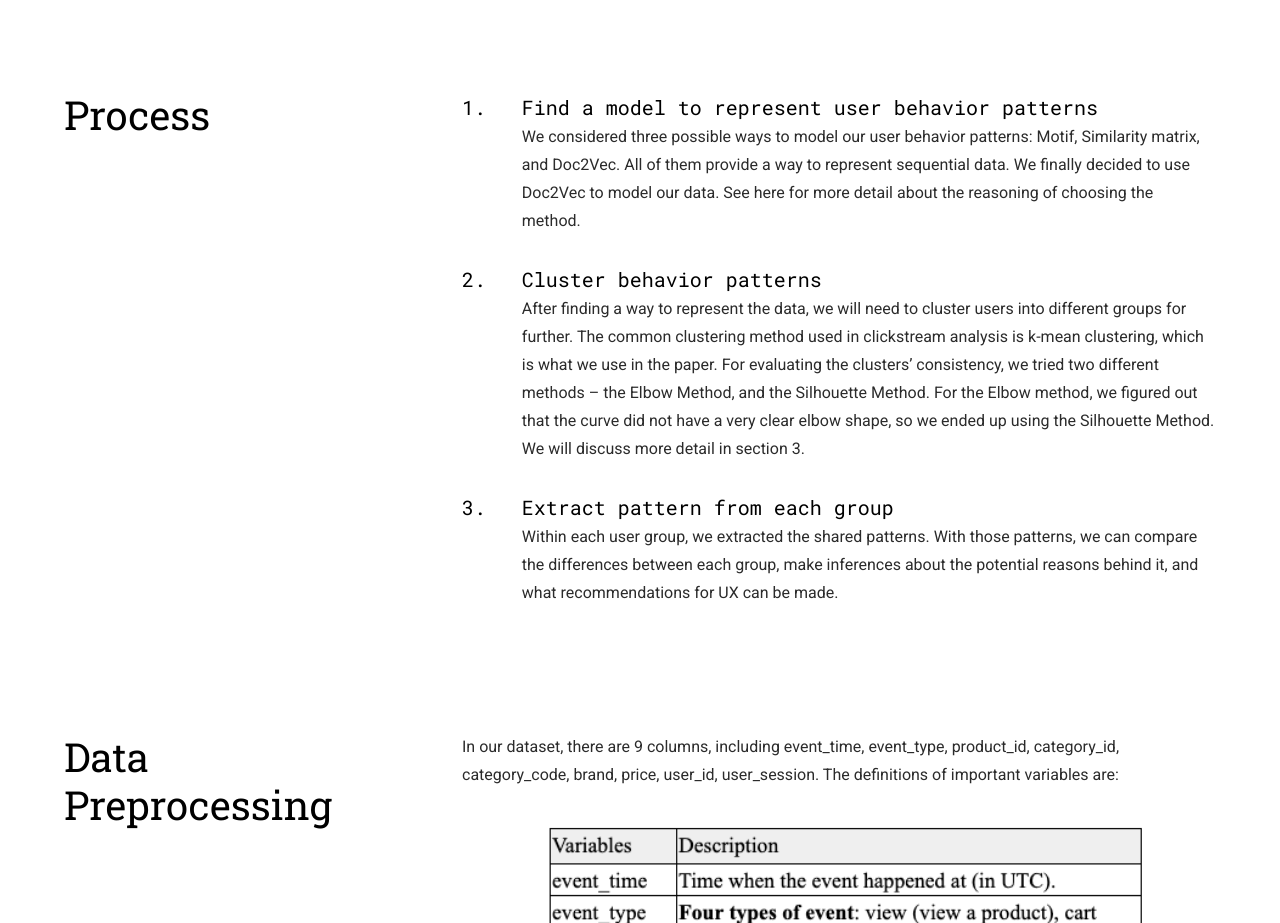
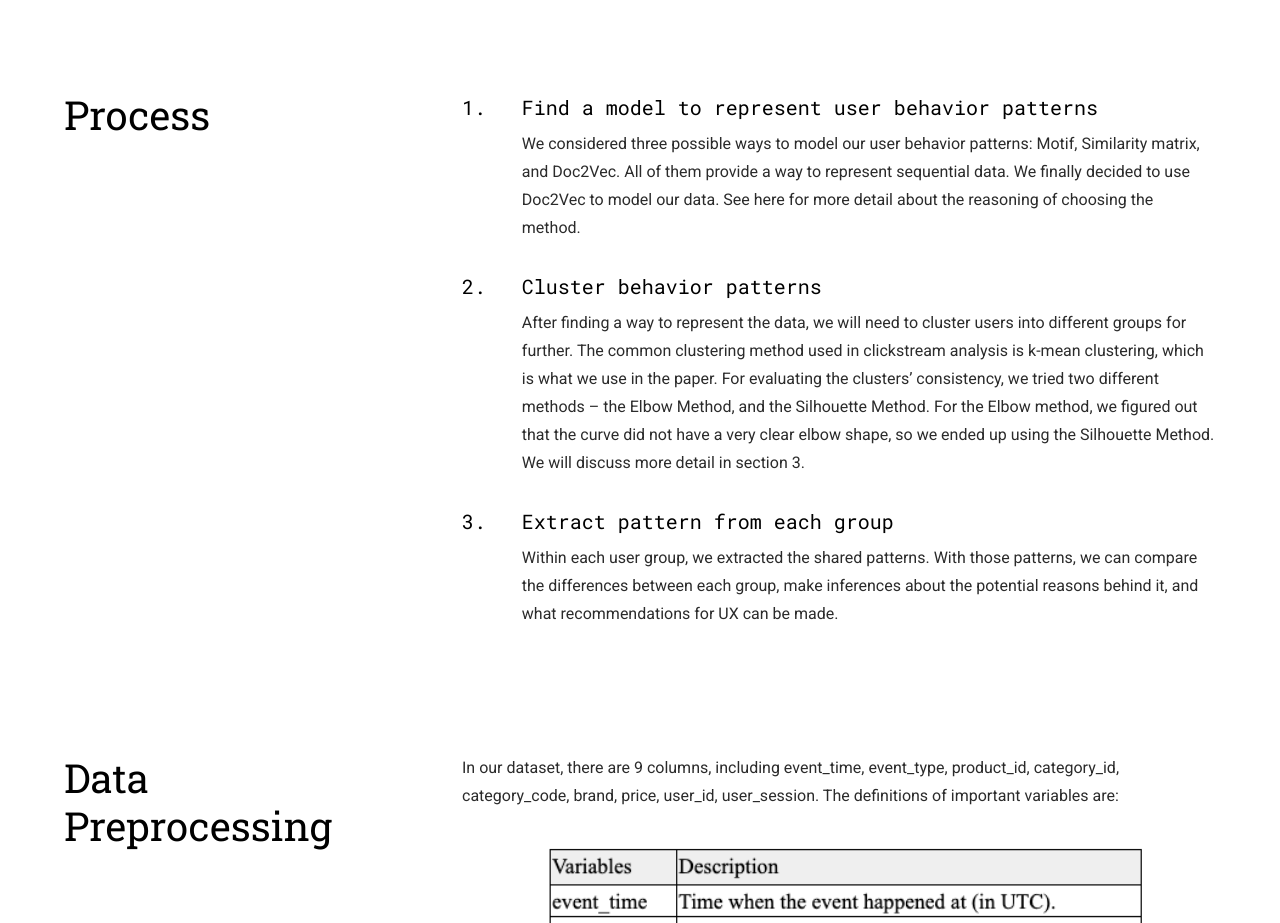
Before and after one commit to syc92/portfolio_work, a plain HTML site: page project_data_clickstream.html in a window 1280 px wide. Shown: the part 1480-2403 px from the top of the page. Drawn offline with nearby package versions, Linux system fonts and the light colour scheme.

Commit message:
update content and style

```diff
--- a/project_data_clickstream.html
+++ b/project_data_clickstream.html
@@ -114,7 +114,8 @@
                             <h3 class="contentBlockWidth_1_20 pHighlightRegular">1.</h3>
                             <div class="contentBlockWidth_19_20">
                                 <h3 class="pHighlightRegular">Find a model to represent user behavior patterns</h3>
-                                <p class="marginTop8">We considered three possible ways to model our user behavior patterns: Motif, Similarity matrix, and Doc2Vec. All of them provide a way to represent sequential data. We finally decided to use Doc2Vec to model our data. See here for more detail about the reasoning of choosing the method.</p>
+                                <div class="vSpace8"></div>
+                                <p>We considered three possible ways to model our user behavior patterns: Motif, Similarity matrix, and Doc2Vec. All of them provide a way to represent sequential data. We finally decided to use Doc2Vec to model our data. See here for more detail about the reasoning of choosing the method.</p>
                             </div>
                         </div>
                         <div class="vSpace28"></div>
@@ -122,7 +123,8 @@
                             <h3 class="contentBlockWidth_1_20 pHighlightRegular">2.</h3>
                             <div class="contentBlockWidth_19_20">
                                 <h3 class="pHighlightRegular">Cluster behavior patterns</h3>
-                                <p class="marginTop8">After finding a way to represent the data, we will need to cluster users into different groups for further. The common clustering method used in clickstream analysis is k-mean clustering, which is what we use in the paper. For evaluating the clusters’ consistency, we tried two different methods – the Elbow Method, and the Silhouette Method. For the Elbow method, we figured out that the curve did not have a very clear elbow shape, so we ended up using the Silhouette Method. We will discuss more detail in section 3.</p>
+                                <div class="vSpace8"></div>
+                                <p>After finding a way to represent the data, we will need to cluster users into different groups for further. The common clustering method used in clickstream analysis is k-mean clustering, which is what we use in the paper. For evaluating the clusters’ consistency, we tried two different methods – the Elbow Method, and the Silhouette Method. For the Elbow method, we figured out that the curve did not have a very clear elbow shape, so we ended up using the Silhouette Method. We will discuss more detail in section 3.</p>
                             </div>
                         </div>
                         <div class="vSpace28"></div>
@@ -130,7 +132,8 @@
                             <h3 class="contentBlockWidth_1_20 pHighlightRegular">3.</h3>
                             <div class="contentBlockWidth_19_20">
                                 <h3 class="pHighlightRegular">Extract pattern from each group</h3>
-                                <p class="marginTop8">Within each user group, we extracted the shared patterns. With those patterns, we can compare the differences between each group, make inferences about the potential reasons behind it, and what recommendations for UX can be made.</p>
+                                <div class="vSpace8"></div>
+                                <p>Within each user group, we extracted the shared patterns. With those patterns, we can compare the differences between each group, make inferences about the potential reasons behind it, and what recommendations for UX can be made.</p>
                             </div>
                         </div>
                     </div>
```
